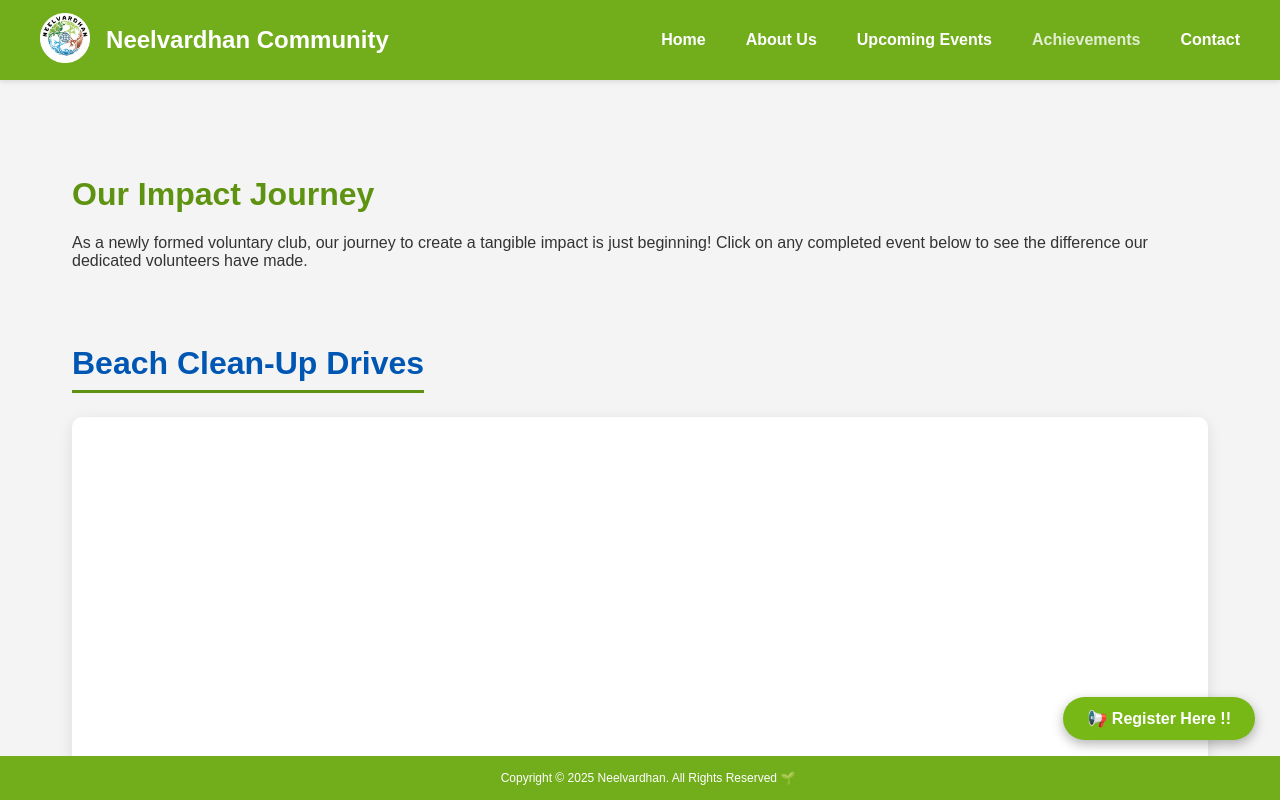
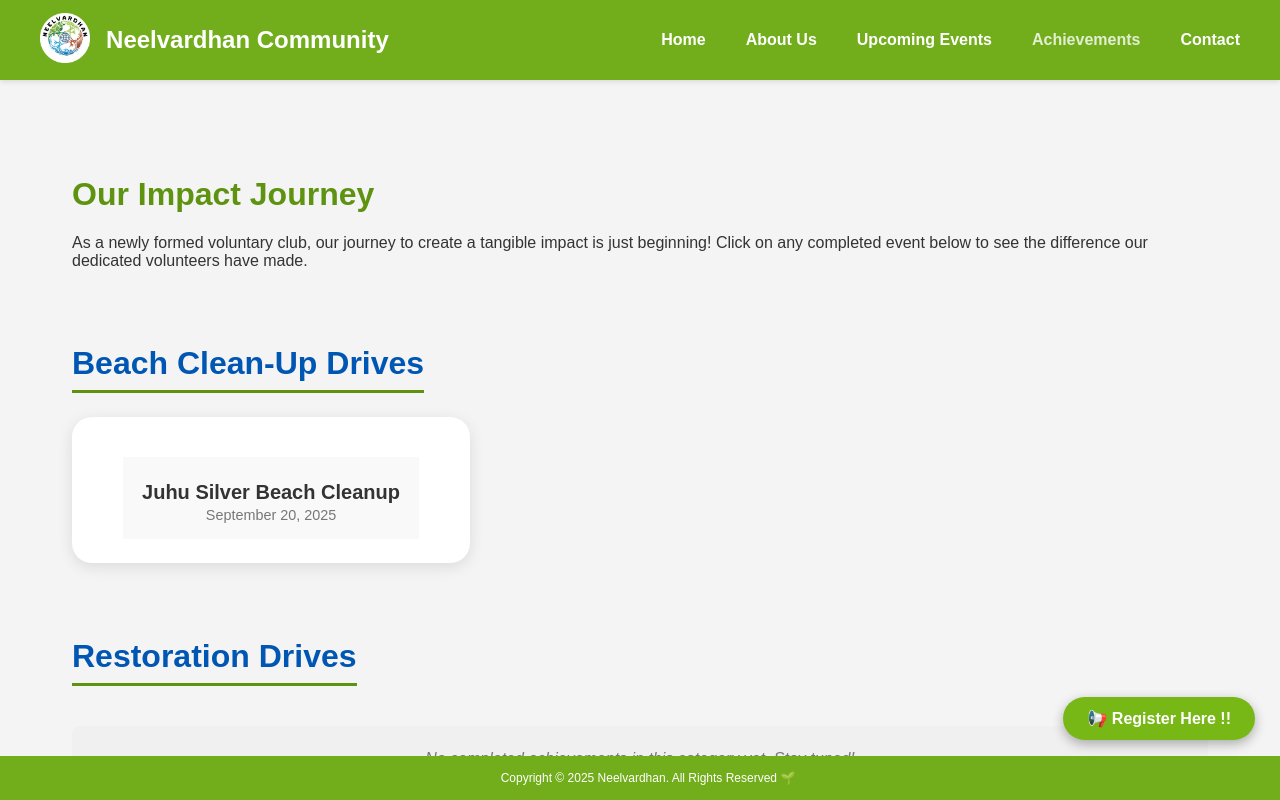
Before and after one commit to OG-DHRUV-1002/dns-website, a React (Create React App) app: page /achievements in a window 1280 px wide. Shown: the top 800 px of the page. Built offline with nearby package versions, Linux system fonts and the light colour scheme.

Commit message:
Update styles.css

```diff
--- a/src/assets/styles.css
+++ b/src/assets/styles.css
@@ -329,7 +329,7 @@ position: fixed; /* This is the key to making it float */
 .achievements-grid {
   display: grid;
   /* Adjust grid columns to be more flexible and responsive, aiming for ~3 per row on desktop */
-  grid-template-columns: repeat(auto-fit, minmax(25px, 1fr)); /* Min 250px wide, fills space */
+  grid-template-columns: repeat(auto-fit, minmax(250px, 1fr)); /* Min 250px wide, fills space */
   gap: 2rem; /* Spacing between cards */
 }
 
@@ -345,17 +345,21 @@ position: fixed; /* This is the key to making it float */
 /* --- Achievement Card Styling (MODIFIED) --- */
 .achievement-card {
   background: #fff;
-  border-radius: 10px;
+  border-radius: 20px;
   box-shadow: 0 4px 15px rgba(0,0,0,0.1);
   overflow: hidden;
   cursor: pointer;
   transition: transform 0.3s ease, box-shadow 0.3s ease;
   display: flex;
   flex-direction: column;
-  /* Make card more square-like, but still flexible */
-  aspect-ratio: 1 / 1; /* This makes the card explicitly square */
-  /* Or if you prefer a fixed height: height: 300px; */
-  min-width: 25px; /* Ensure it doesn't get too small */
+  align-items: center; /* Center content horizontally */
+  text-align: center; /* Center text */
+  padding: 1.5rem; /* Padding inside the card */
+  height: auto; /* Allow height to adjust based on content */
+  aspect-ratio: unset; /* Remove fixed aspect ratio */
+  min-width: 250px;
+  max-width: 350px; /* Limit max width for consistency with homepage */
+  justify-content: space-between; /* Push image and content apart if needed */
 }
 
 .achievement-card:hover {
```
